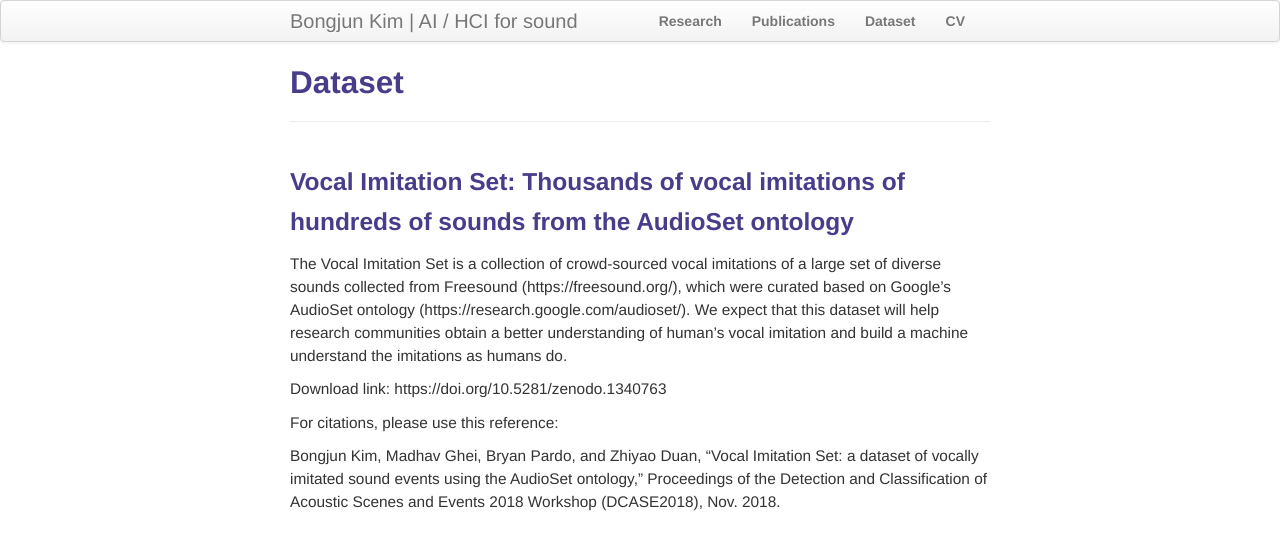
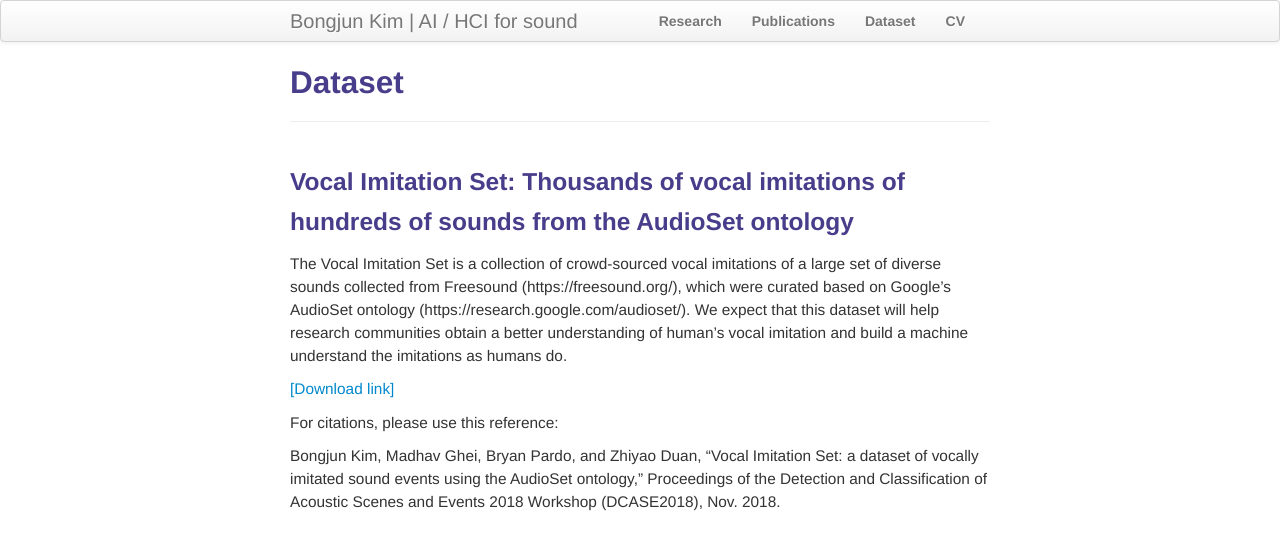
Before and after one commit to bongjun/bongjun.github.io, a Jekyll site: the page built from pages/dataset.md, in a window 1280 px wide. Shown: the top 550 px of the page. Built offline with Jekyll 4.4.1, drawn with Linux system fonts in a browser that asks for light colours.

Commit message:
Update dataset.md

```diff
--- a/pages/dataset.md
+++ b/pages/dataset.md
@@ -8,7 +8,7 @@ description: Bongjun Kim's dataset
 
 The Vocal Imitation Set is a collection of crowd-sourced vocal imitations of a large set of diverse sounds collected from Freesound (https://freesound.org/), which were curated based on Google's AudioSet ontology (https://research.google.com/audioset/). We expect that this dataset will help research communities obtain a better understanding of human's vocal imitation and build a machine understand the imitations as humans do.
 
-Download link: https://doi.org/10.5281/zenodo.1340763
+[[Download link]](https://doi.org/10.5281/zenodo.1340763)
 
 For citations, please use this reference:
 
```
